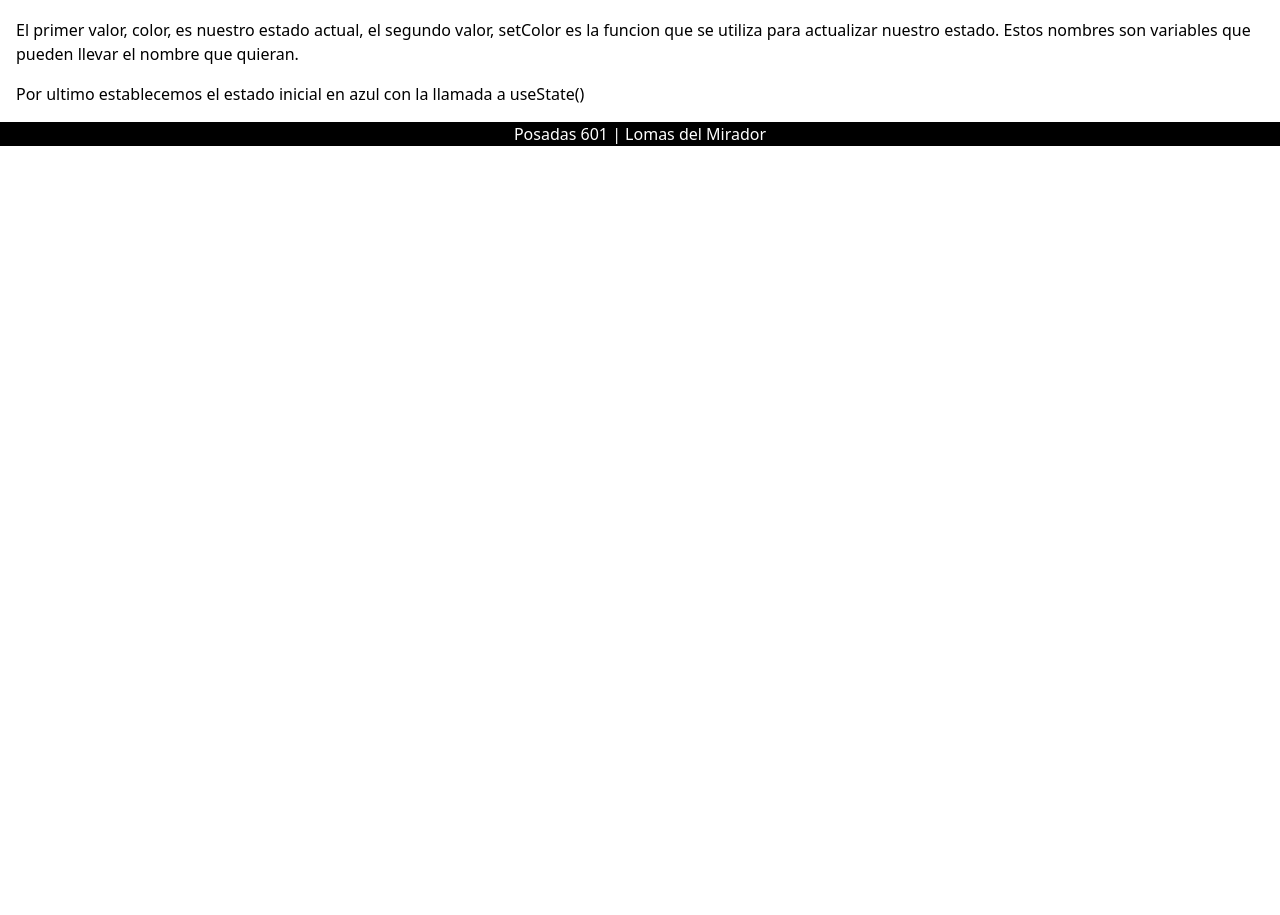
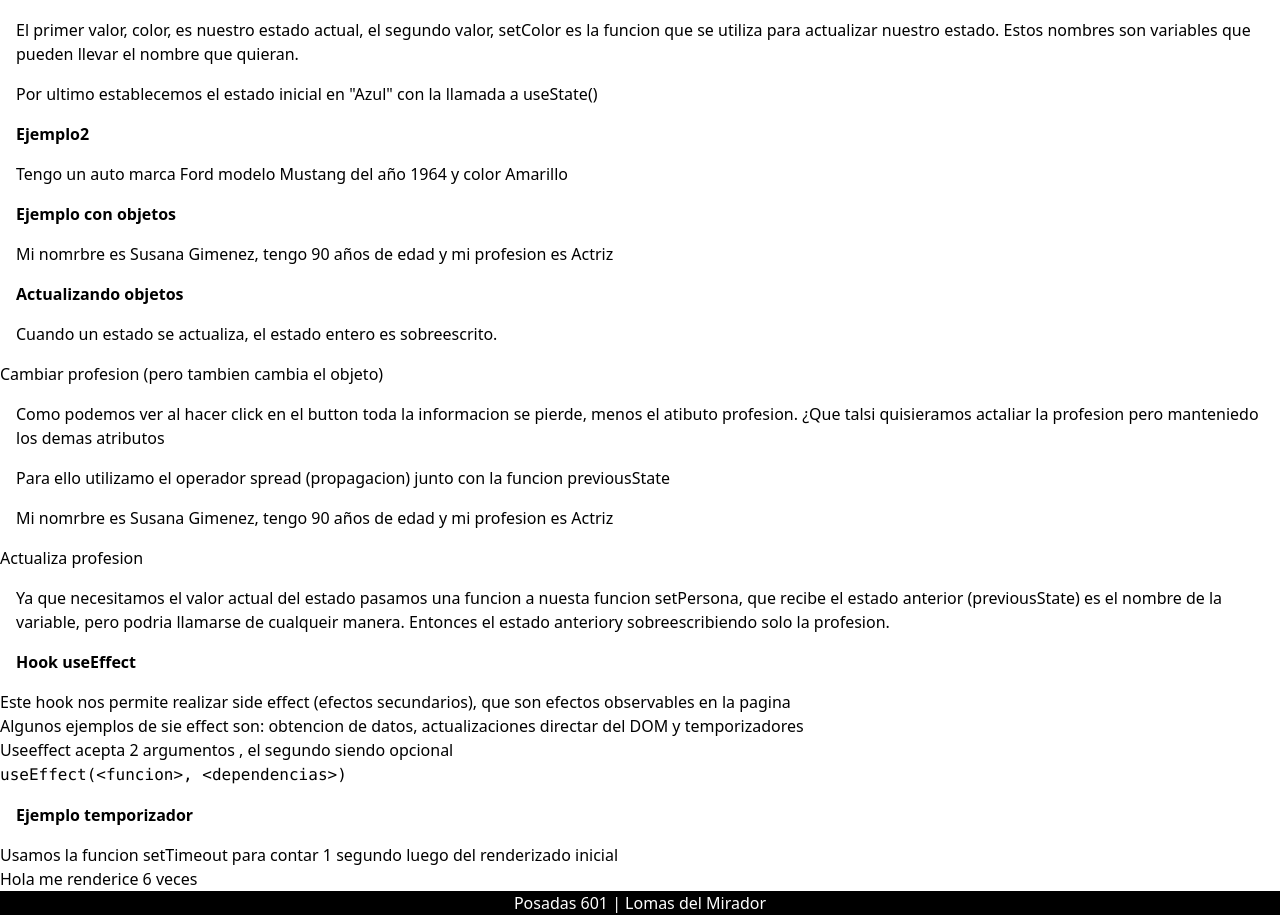
Before and after one commit to mav00402/CursoReact, a React (Vite) app: page /hooks in a window 1280 px wide. Shown: the part 941-1856 px from the top of the page. Before the commit the page ends 1087 px from the top, so only its background shows below. Built offline with nearby package versions, Linux system fonts and the light colour scheme.

Commit message:
calse 12/11

```diff
--- a/src/componentes/hooks.jsx
+++ b/src/componentes/hooks.jsx
@@ -2,6 +2,7 @@ import { useState } from "react"
 
 //Componentes
 import FuncionUseState from "./usestate"
+import FuncionUseEffect from "./useeffect"
 
 export default function Hooks (){
     const [nombre, setNombre] = useState("Marcelo")
@@ -29,6 +30,7 @@ export default function Hooks (){
                 </ul>
             </p>
             <FuncionUseState />
+            <FuncionUseEffect />
 
         </div>
 
--- /dev/null
+++ b/src/componentes/useeffect.jsx
@@ -0,0 +1,24 @@
+import { useEffect, useState } from "react"
+
+export default function FuncionUseEffect() {
+
+    const [cuenta, setCuenta] = useState(0);
+    useEffect(() => {
+        setTimeout(() => {
+            setCuenta((cuenta) => cuenta + 1);
+        }, 1000)
+    })
+
+    return (
+        <div>
+            <h2>Hook useEffect</h2>
+            <p>Este hook nos permite realizar side effect (efectos secundarios), que son efectos observables en la pagina</p>
+            <p>Algunos ejemplos de sie effect son: obtencion de datos, actualizaciones directar del DOM y temporizadores</p>
+            <p>Useeffect acepta 2 argumentos , el segundo siendo opcional</p>
+            <code>useEffect(&lt;funcion&gt;, &lt;dependencias&gt;)</code>
+            <h3>Ejemplo temporizador</h3>
+            <p>Usamos la funcion setTimeout para contar 1 segundo luego del renderizado inicial</p>
+            <p>Hola me renderice {cuenta} veces</p>
+        </div>
+    )
+}
--- a/src/componentes/usestate.jsx
+++ b/src/componentes/usestate.jsx
@@ -1,6 +1,26 @@
 import { useState } from "react";
 
 export default function FuncionUseState(){
+    const [marca, setMarca] = useState("Ford");
+    const [modelo, setModelo] = useState("Mustang");
+    const [anio, setaAnio] = useState("1964");
+    const[color, setColor] = useState("Amarillo");
+
+    //usestate tambien almacena objetos
+    const [persona,setPersona] = useState({
+        nombre: "Susana",
+        edad: "90",
+        apellido: "Gimenez",
+        profesion: "Actriz"
+    })
+
+    // ... es el operador spread
+    const actualizaProfesion = () => {
+        setPersona(previousState =>{
+            return {...previousState, profesion: "Conductora"}
+        });
+    }
+
     return(
        <div className="contenido [&>p]:m-4 [&>h1,h2,h3]:m-4 [&>h1,h2,h3]:font-bold">
         <h2>Hook useState</h2>
@@ -23,7 +43,27 @@ export default function FuncionUseState(){
             <p>El primer valor, color, es nuestro estado actual, el segundo valor, setColor es la funcion que se
                 utiliza para actualizar nuestro estado. Estos nombres son variables que pueden llevar el nombre que quieran.
             </p>
-            <p>Por ultimo establecemos el estado inicial en azul con la llamada a useState()</p>
+            <p>Por ultimo establecemos el estado inicial en "Azul" con la llamada a useState()</p>
+            <h2>Ejemplo2</h2>
+            <p>Tengo un auto marca {marca} modelo {modelo} del año {anio} y color {color}</p>
+            <h2>Ejemplo con objetos</h2>
+            <p>Mi nomrbre es {persona.nombre} {persona.apellido}, tengo {persona.edad} años de edad
+                y mi profesion es {persona.profesion}
+            </p>
+            <h2>Actualizando objetos</h2>
+            <p>Cuando un estado se actualiza, el estado entero es sobreescrito.</p>
+            <button type="button" onClick={() => setPersona({profesion:"Conductora"})}>Cambiar profesion (pero tambien cambia el objeto)</button>
+            <p>Como podemos ver al hacer click en el button toda la informacion se pierde, menos el atibuto profesion.
+            ¿Que talsi quisieramos actaliar la profesion pero manteniedo los demas atributos</p>
+            <p>Para ello utilizamo el operador spread (propagacion) junto con la funcion previousState</p>
+            <p>Mi nomrbre es {persona.nombre} {persona.apellido}, tengo {persona.edad} años de edad
+                y mi profesion es {persona.profesion}
+            </p>
+            <button type="button" onClick={actualizaProfesion}>Actualiza profesion</button>
+            <p>Ya que necesitamos el valor actual del estado pasamos una funcion a nuesta funcion setPersona, que recibe
+                el estado anterior (previousState) es el nombre de la variable, pero podria llamarse de cualqueir manera. Entonces
+                el estado anteriory sobreescribiendo solo la profesion.
+            </p>
        </div>
     )
 }
```
